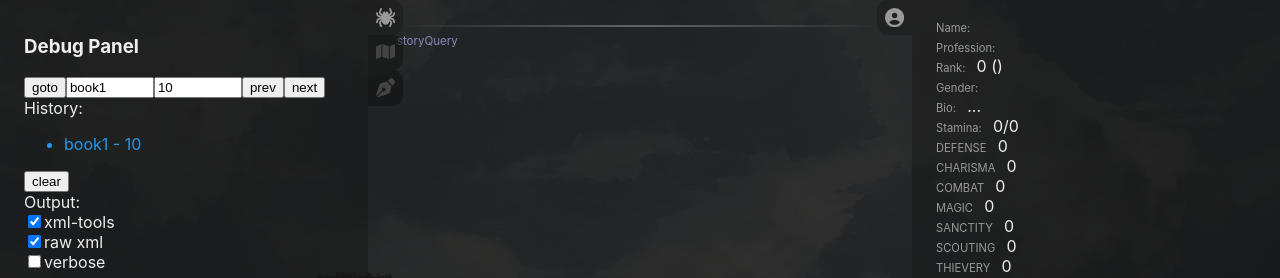
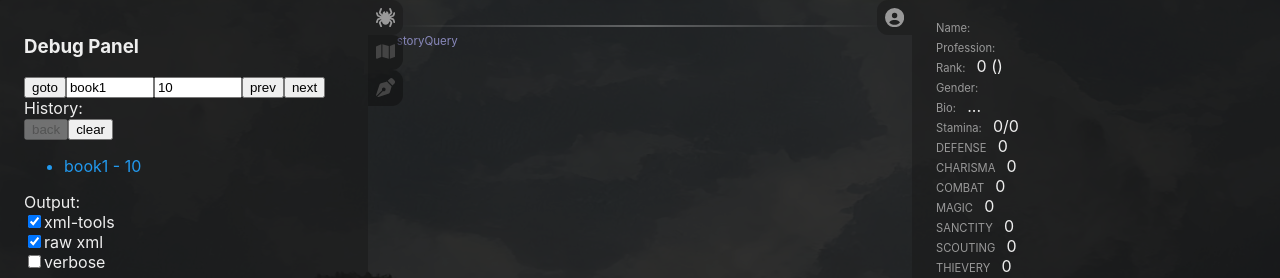
Before and after one commit to jonathan-wideman/js-fabled, a React (Vite) app: page / in a window 1280 px wide. Shown: the top 278 px of the page. Built offline with nearby package versions, Linux system fonts and the light colour scheme; no server answers; what random-js would draw is missing.

Commit message:
Add back button for history

```diff
--- a/src/interface/DebugPanel.jsx
+++ b/src/interface/DebugPanel.jsx
@@ -13,6 +13,7 @@ import {
   gotoPageAtom,
   historyAtom,
   pageAtom,
+  popHistoryAtom,
 } from "../store/book";
 
 export default function DebugPanel() {
@@ -21,6 +22,7 @@ export default function DebugPanel() {
   const [history] = useAtom(historyAtom);
   const [, gotoPage] = useAtom(gotoPageAtom);
   const [, clearHistory] = useAtom(clearHistoryAtom);
+  const [, popHistory] = useAtom(popHistoryAtom);
   const [debugVerbose, setDebugVerbose] = useAtom(debugVerboseAtom);
   const [debugRawXml, setDebugRawXml] = useAtom(debugRawXmlAtom);
   const [debugParserXmlTools, setDebugParserXmlTools] = useAtom(
@@ -50,6 +52,18 @@ export default function DebugPanel() {
     if (prev) {
       setInputPage(prev);
       gotoPage({ book, page: prev });
+    }
+  };
+
+  const historyBack = () => {
+    if (history.length < 2) {
+      return;
+    }
+    const node = history[history.length - 2];
+    if (node) {
+      popHistory();
+      popHistory();
+      gotoPage({ book: node.book, page: node.page });
     }
   };
 
@@ -86,6 +100,12 @@ export default function DebugPanel() {
       </div>
       <div>
         History:
+        <div>
+          <button onClick={() => historyBack()} disabled={history.length < 2}>
+            back
+          </button>
+          <button onClick={() => clearHistory()}>clear</button>
+        </div>
         <ul>
           {history.map((node, index) => (
             <li
@@ -97,7 +117,6 @@ export default function DebugPanel() {
             </li>
           ))}
         </ul>
-        <button onClick={() => clearHistory()}>clear</button>
       </div>
       <div style={{ display: "flex", flexDirection: "column" }}>
         Output:
--- a/src/store/book.js
+++ b/src/store/book.js
@@ -17,6 +17,10 @@ export const clearHistoryAtom = atom(null, (get, set) => {
   set(historyAtom, []);
 });
 
+export const popHistoryAtom = atom(null, (get, set) => {
+  set(historyAtom, get(historyAtom).slice(0, -1));
+});
+
 export const gotoPageAtom = atom(null, (get, set, { book, page }) => {
   set(bookAtom, book);
   set(pageAtom, page);
```
